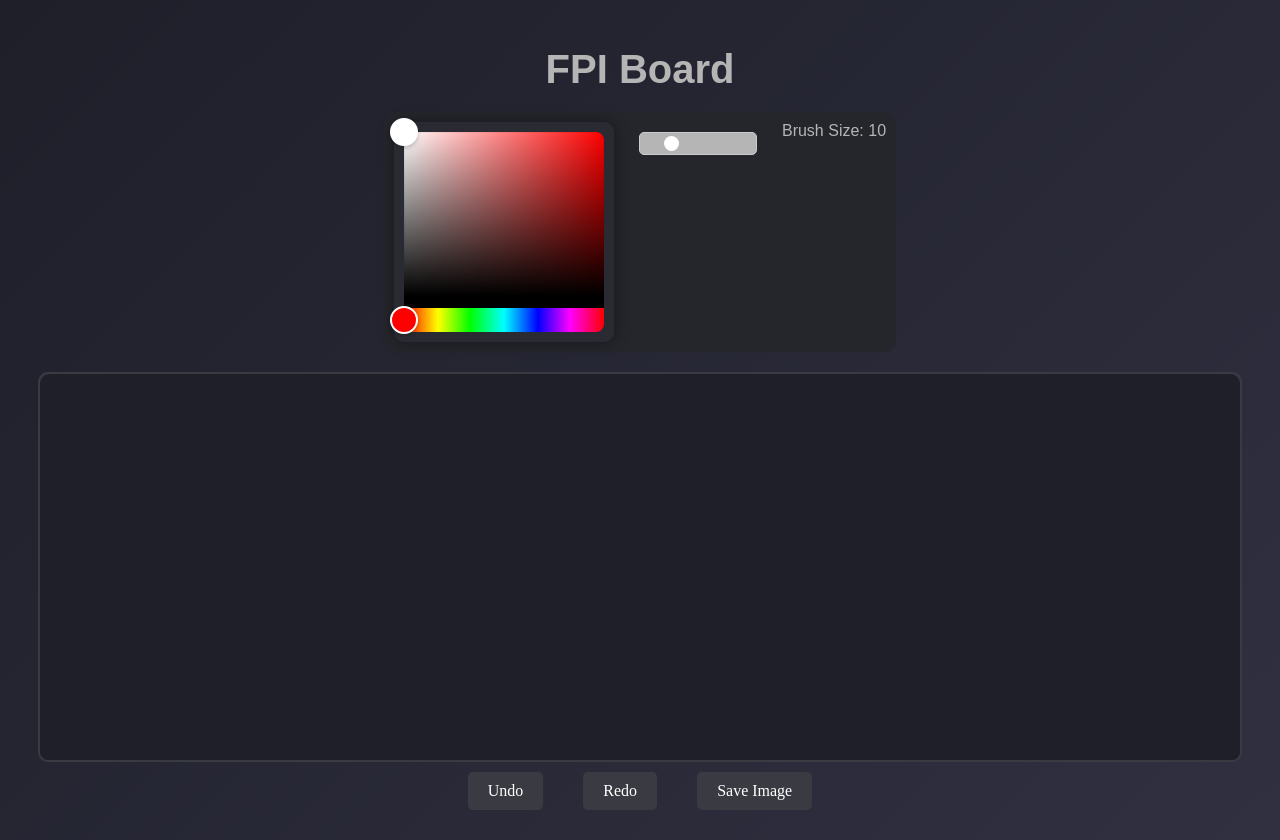
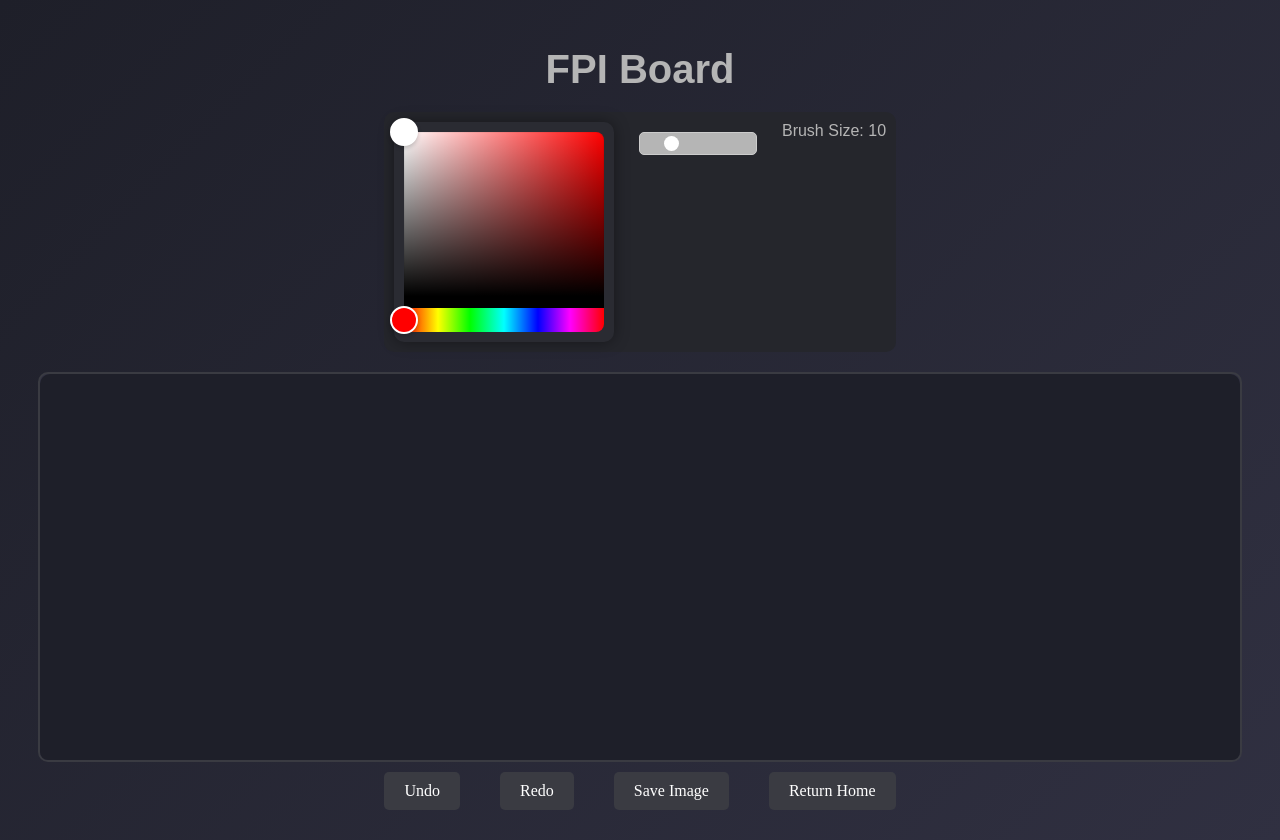
Before and after one commit to SGreen24/HackUMBC, a React (Vite) app in the folder hackumbc/: page /project in a window 1280 px wide. Built offline with nearby package versions, Linux system fonts and the light colour scheme; a web font is replaced by a local one.

Commit message:
return home button from projects

```diff
--- a/hackumbc/src/components/Project/Project.jsx
+++ b/hackumbc/src/components/Project/Project.jsx
@@ -4,8 +4,10 @@ import { db, storage } from '../Config/firebase'; // Firebase Firestore and Stor
 import { collection, addDoc } from 'firebase/firestore';  // Firestore functions
 import { ref, uploadBytes, getDownloadURL } from 'firebase/storage';  // Firebase Storage functions
 import './Project.css';  // Import the CSS for futuristic styling
+import { useNavigate } from 'react-router-dom'; // Import useNavigate for navigation
 
 const Project = () => {
+  const navigate = useNavigate(); // Initialize useNavigate hook
   const canvasRef = useRef(null);
   const [color, setColor] = useState('#ffffff');  // Default color
   const [brushSize, setBrushSize] = useState(10);  // Brush size for free drawing
@@ -20,6 +22,7 @@ const Project = () => {
     const state = canvas.toDataURL(); // Get current state as an image URL
     setUndoStack([...undoStack, state]);
     setRedoStack([]); // Clear the redo stack after new action
+
   };
 
   // Start drawing on the canvas
@@ -123,6 +126,11 @@ const Project = () => {
     setCursorStyle(cursorStyle);
   };
 
+  // Function to navigate to the home page
+  const handleNavigateToHome = () => {
+    navigate("/home"); // Navigate to the /home route
+  };
+
   return (
     <div className="project-page" onMouseMove={handleMouseMove}>
       <h1 className="title">FPI Board</h1>
@@ -159,8 +167,10 @@ const Project = () => {
         <button onClick={undo} className="button">Undo</button>
         <button onClick={redo} className="button">Redo</button>
         <button onClick={saveDrawing} className="button">Save Image</button>
+        <button onClick={handleNavigateToHome} className="button">Return Home</button>
       </div>
     </div>
+
   );
 };
 
```
